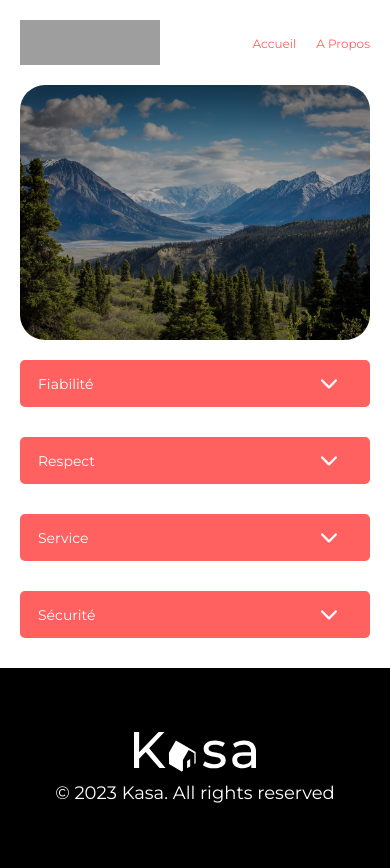
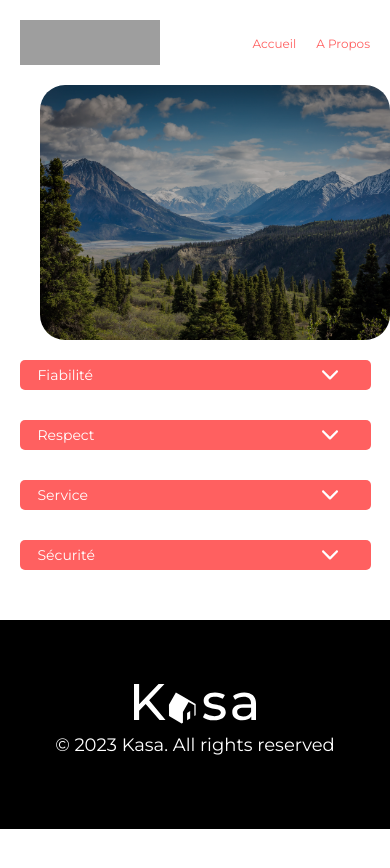
Before and after one commit to BenoitDx/P6OC, a React (Create React App) app in the folder kasa/: page /About in a window 390 px wide. Shown: the top 868 px of the page. After the commit the page ends 844 px from the top, so only its background shows below. Built offline with nearby package versions, Linux system fonts and the light colour scheme; grey boxes are pictures that could not be loaded.

Commit message:
Refonte css

```diff
--- a/kasa/src/componemts/Collapse.jsx
+++ b/kasa/src/componemts/Collapse.jsx
@@ -2,26 +2,36 @@ import React, { useState } from 'react';
 import '../styles/styles.css'
 import up from '../images/up.svg'
 
-function Collapse({ title, text }) {// Définit le composant Collapse qui prend les propriétés title et text
-  const [show, setShow] = useState(false);// Déclare un état local show à l'aide du hook useState, initialement défini sur false
+function Collapse ({ id, title, text}) {
+  const [show, setShow] = useState(false);
 
-  const handleToggle = () => {// Définit une fonction handleToggle qui inverse la valeur de show lorsqu'elle est appelée
+  const handleToggle = () => {
     setShow(!show);
   };
 
   return (
-    <div className='collapse-about' onClick={handleToggle}> { /*Ajoute un gestionnaire d'événements onClick pour basculer l'affichage du contenuu */}
-      <div className='collapse-header-about'>
-        <span className='collapse-title-about'>{title}</span> { /* Rend le titre */}
+    <div id={id} onClick={handleToggle}>
+      <div className='collapse-header'>
+        <span className='collapse-title'>{title}</span>
         <img
-          className={`direction-vector ${show ? 'rotate' : ''}`} // Ajoute une classe 'rotate' si show est true pour faire pivoter la flèche
+          className={`direction-vector ${show ? 'rotate' : ''}`}
           src={up}
           alt="close collapse"
           aria-label='close collapse'
         />
       </div>
 
-      {show ? <p className='collapse-text-about'>{text}</p> : null} {/* Rend le texte si show est true, sinon ne rend rien */}
+      {title === 'Équipements' ? (
+        show ? (
+          <ul className='collapse-list'>
+            {text.map((item, index) => (
+              <li key={index}>{item}</li>
+            ))}
+          </ul>
+        ) : null
+      ) : (
+        show ? <p className='collapse-text'>{text}</p> : null
+      )}
     </div>
   );
 }
--- a/kasa/src/componemts/CollapseLogement.jsx
+++ /dev/null
@@ -1,61 +0,0 @@
-import React, { useState } from 'react';
-import '../styles/styles.css';
-import upVector from '../images/up.svg';
-import { useParams } from 'react-router-dom';
-import data from '../data/logementData.json';
-
-
-const CollapseRow = () => {
-  const { id } = useParams(); // Récupère la valeur de l'ID du logement à partir des paramètres d'URL à l'aide du hook useParams
-  const cardData = data.find((item) => item.id === id); // Recherche l'objet de logement correspondant à l'ID récupéré précédemment
-
-  const CollapseLogement = ({ title, content }) => {// Définit le composant CollapseLogement qui prend les propriétés title et content
-    const [show, setShow] = useState(false);// Déclare un état local show à l'aide du hook useState, initialement défini sur false
-
-    const handleToggle = () => { // Définit une fonction handleToggle qui inverse la valeur de show lorsqu'elle est appelée
-      setShow(!show);
-    };
-
-    const renderContent = () => { // Définit une fonction renderContent qui rend le contenu du collapsible en fonction du type de données content fourni
-      if (Array.isArray(content)) {// Si le contenu est un tableau
-        return (
-          <ul className='collapse-list'>
-            {content.map((item, index) => (// Rend chaque élément du tableau comme un élément de liste <li>
-              <li key={index} className={`collapse-item ${show ? 'show' : ''}`}>
-              {item}</li>
-            ))}
-          </ul>
-        );
-      } else { // Si le contenu n'est pas un tableau
-        return <p className={`collapse-text-about log ${show ? 'show' : ''}`}>
-        {content}</p>;// Rend le contenu comme un paragraphe <p>
-
-      }
-    };
-
-    return ( // Rend la structure d'une section pliable 'collapsible' avec son en-tête et son contenu
-      <div className='collapse'>
-        <div className='collapse-header' onClick={handleToggle}>
-          <span className='collapse-title'>{title}</span>
-          <img
-            className={`direction-vector ${show ? 'rotate' : ''}`}
-            src={upVector}
-            alt="close collapse"
-            aria-label='close collapse'
-          />
-        </div>
-
-        {show && <div className='collapse-content'>{renderContent()}</div>}
-      </div>
-    );
-  };
-
-  return ( // Rend le composant CollapseRow avec deux collapsibles pour la description et les équipements du logement
-    <div className='collapse-row'>
-      <CollapseLogement title="Description" content={cardData.description} />
-      <CollapseLogement title="Équipements" content={cardData.equipments} />
-    </div>
-  );
-};
-
-export default CollapseRow;
--- a/kasa/src/componemts/Infologement.jsx
+++ b/kasa/src/componemts/Infologement.jsx
@@ -3,13 +3,16 @@ import { useParams } from 'react-router-dom';
 import data from '../data/logementData.json';
 import '../styles/styles.css'
 import Rating from './Rating.jsx';
-import CollapseLogement from './CollapseLogement.jsx'
+import Collapse from './Collapse.jsx'
 
 
 const Infologement = () => {
   const { id } = useParams();
    // Recherche des données de la carte correspondant à l'ID dans les données
   const cardData = data.find((item) => item.id === id);
+  const description = cardData.description;
+  const equipments = cardData.equipments;
+
 
   return (
     <div className='info-section'>
@@ -30,8 +33,11 @@ const Infologement = () => {
         <Rating rating={cardData.rating} />
       </div>
       <div className='Third-part'>
-        <CollapseLogement/>
-      </div>
+      <div className="collapse-logement">
+        <Collapse id="collapse-position1" title={'Description'} text={description} />
+        <Collapse id="collapse-position1" title={'Équipements'} text={equipments} />
+        </div>
+			</div>
     </div>
 
 
--- a/kasa/src/pages/About.jsx
+++ b/kasa/src/pages/About.jsx
@@ -7,10 +7,10 @@ const About = () => {
     <div>
       <BannerAbouts />
       <div className='collapser'>
-        <Collapse title="Fiabilité" text="Les annonces postées sur Kasa garantissent une fiabilité totale. Les photos sont conformes aux logements, et toutes les informations sont régulièrement vérifiées par nos équipes." />
-        <Collapse title="Respect" text="La bienveillance fait partie des valeurs fondatrices de Kasa. Tout comportement discriminatoire ou de perturbation du voisinage entraînera une exclusion de notre plateforme." />
-        <Collapse title="Service" text="Nos équipes se tiennent à votre disposition pour vous fournir une expérience parfaite. N'hésitez pas à nous contacter si vous avez la moindre question." />
-        <Collapse title="Sécurité" text="La sécurité est la priorité de Kasa. Aussi bien pour nos hôtes que pour les voyageurs, chaque logement correspond aux critères de sécurité établis par nos services. En laissant une note aussi bien à l'hôte qu'au locataire, cela permet à nos équipes de vérifier que les standards sont bien respectés. Nous organisons également des ateliers sur la sécurité domestique pour nos hôtes." />
+        <Collapse id="collapse-position2" title="Fiabilité" text="Les annonces postées sur Kasa garantissent une fiabilité totale. Les photos sont conformes aux logements, et toutes les informations sont régulièrement vérifiées par nos équipes." />
+        <Collapse id="collapse-position2" title="Respect" text="La bienveillance fait partie des valeurs fondatrices de Kasa. Tout comportement discriminatoire ou de perturbation du voisinage entraînera une exclusion de notre plateforme." />
+        <Collapse id="collapse-position2" title="Service" text="Nos équipes se tiennent à votre disposition pour vous fournir une expérience parfaite. N'hésitez pas à nous contacter si vous avez la moindre question." />
+        <Collapse id="collapse-position2" title="Sécurité" text="La sécurité est la priorité de Kasa. Aussi bien pour nos hôtes que pour les voyageurs, chaque logement correspond aux critères de sécurité établis par nos services. En laissant une note aussi bien à l'hôte qu'au locataire, cela permet à nos équipes de vérifier que les standards sont bien respectés. Nous organisons également des ateliers sur la sécurité domestique pour nos hôtes." />
       </div>
     </div>
   );
--- a/kasa/src/styles/styles.css
+++ b/kasa/src/styles/styles.css
@@ -29,7 +29,9 @@
   top: 50%;
   transform: translate(-50%, -50%);
 }
-
+.banner-abouts {
+  margin-left: 20px;
+}
 @media (max-width: 768px) {
   .banner-container {
     flex-direction: column;
@@ -136,92 +138,31 @@
     text-align: left;
   }
 }
-.collapse-about {
-  max-width: 1023px;
-  display: flex;
-  flex-direction: column;
-  justify-content: center;
-  margin: 0 auto;
-  margin-bottom: 30px;
-  cursor: pointer;
-}
 
-.collapse-header-about {
-  background-color: #FF6060;
-  display: flex;
-  flex-direction: row;
-  color: white;
-  max-width: 100%;
-  justify-content: space-between;
-  align-items: center;
-  font-size: 24px;
-  padding-left: 18px;
-  padding-right: 33px;
-  height: 47px;
-  border-radius: 5px;
-  margin-left: 20px;
-  margin-right: 20px;
-}
-
-.collapse-text-about {
-  color: #FF6060;
-  font-size: 16px;
-  background-color: #F6F6F6;
-  max-width: 100%;
-  padding: 30px;
-  line-height: 150%;
-  border-radius: 0 0 5px 5px;
-  margin-left: 20px;
-  margin-right: 20px;
-  text-align: left;
-}
-
-.direction-vector {
-  width: 31px;
-  height: 31px;
-  transition: 1s ease;
-}
-
-.direction-vector.rotate {
-  transform: rotate(180deg);
-}
-
-.collapse-text-about {
-  max-height: 0;
-  overflow: hidden;
-  animation: expandText 2s ease-in-out forwards;
-}
-
-@keyframes expandText {
-  0% {
-    max-height: 0;
-  }
-  100% {
-    max-height: 500px;
-  }
-}
-@media (max-width: 768px) {
-  .collapse-title-about {
-    font-size: 14px;
-  }
-}
 .collapse {
-  width: 580px;
   display: flex;
   flex-direction: column;
   justify-content: flex-start;
-  margin: 0;
   margin-top: 24px;
-  margin-bottom: 0px;
   cursor: pointer;
 }
+#collapse-position1 {
+width:500px;
 
-.collapse-row {
+
+}
+ #collapse-position2{
+  width: 80%;
+  margin-bottom: 30px;
+}
+.collapser {
   display: flex;
-  justify-content: space-between;
-  margin-bottom: 32px;
+  flex-direction: column;
+  align-items: center;
+  max-width: 1240px;
+  margin: auto;
+
 }
-
 .collapse-header {
   background-color: #FF6060;
   display: flex;
@@ -234,6 +175,7 @@
   padding-right: 33px;
   height: 52px;
   border-radius: 5px;
+
 }
 
 .collapse-text {
@@ -241,29 +183,18 @@
   font-size: 18px !important;
   background-color: #F6F6F6;
   max-width: 100%;
-  min-height: 150px;
   padding: 30px;
   line-height: 140%;
   border-radius: 0 0 5px 5px;
   text-align: left;
+  max-height: 0;
+  overflow: hidden;
+  animation: expandListItem 1s ease-in-out forwards;
 }
 .log {
   margin: 0;
 }
-.collapse-text-about {
-  max-height: 0;
-  overflow: hidden;
-  animation: expandText 2s ease-in-out forwards;
-}
 
-@keyframes expandText {
-  0% {
-    max-height: 0;
-  }
-  100% {
-    max-height: 500px;
-  }
-}
 .collapse-list {
   color: #FF6060;
   font-size: 18px !important;
@@ -281,13 +212,16 @@
   overflow: hidden;
   animation: expandListItem 2s ease-in-out forwards;
 }
-
+.collapse-logement {
+  display: flex;
+  justify-content: space-between;
+}
 @keyframes expandListItem {
   0% {
     max-height: 0;
   }
   100% {
-    max-height: 500px; /* Remplacez la valeur par la hauteur réelle de vos éléments li */
+    max-height: 500px;
   }
 }
 .direction-vector {
@@ -301,11 +235,13 @@
 }
 
 @media (max-width: 768px) {
-  .collapse {
+  .collapser{
     width: 100%;
-
   }
-  .collapse-row {
+  .collapse-header{
+    height: 30px;
+  }
+  .collapse-logement {
     flex-direction: column;
     position: relative;
   }
@@ -319,6 +255,14 @@
   .collapse-text {
     max-width: 100%;
         min-height: 0px;
+  }
+  #collapse-position1 {
+    width:100%;
+    margin-top: 20px;
+    }
+  #collapse-position2{
+     width: 90%;
+    margin-bottom: 30px;
   }
 }
 .erreur {
@@ -373,6 +317,7 @@
   align-items: center;
   color: white;
   height: 209px;
+  margin-top: 40px;
 }
 
 .legals {
@@ -385,6 +330,7 @@
   .footer-container {
     height: 209px;
     width: 100%;
+    margin-top: 20px
 
   }
   .legals {
@@ -481,6 +427,7 @@ nav .active {
 
 .Third-part {
   grid-column: span 2;
+  margin-bottom: 20px;
 }
 
 .title-logement {
@@ -572,9 +519,11 @@ nav .active {
   .tags {
     font-size: 10px;
     height: 18px;
-    width: 84px;
     padding-left: 0;
     padding-right: 0;
+  }
+  .tag-list {
+    width: 95%;
   }
   .title-logement {
     font-size: 18px;
```
